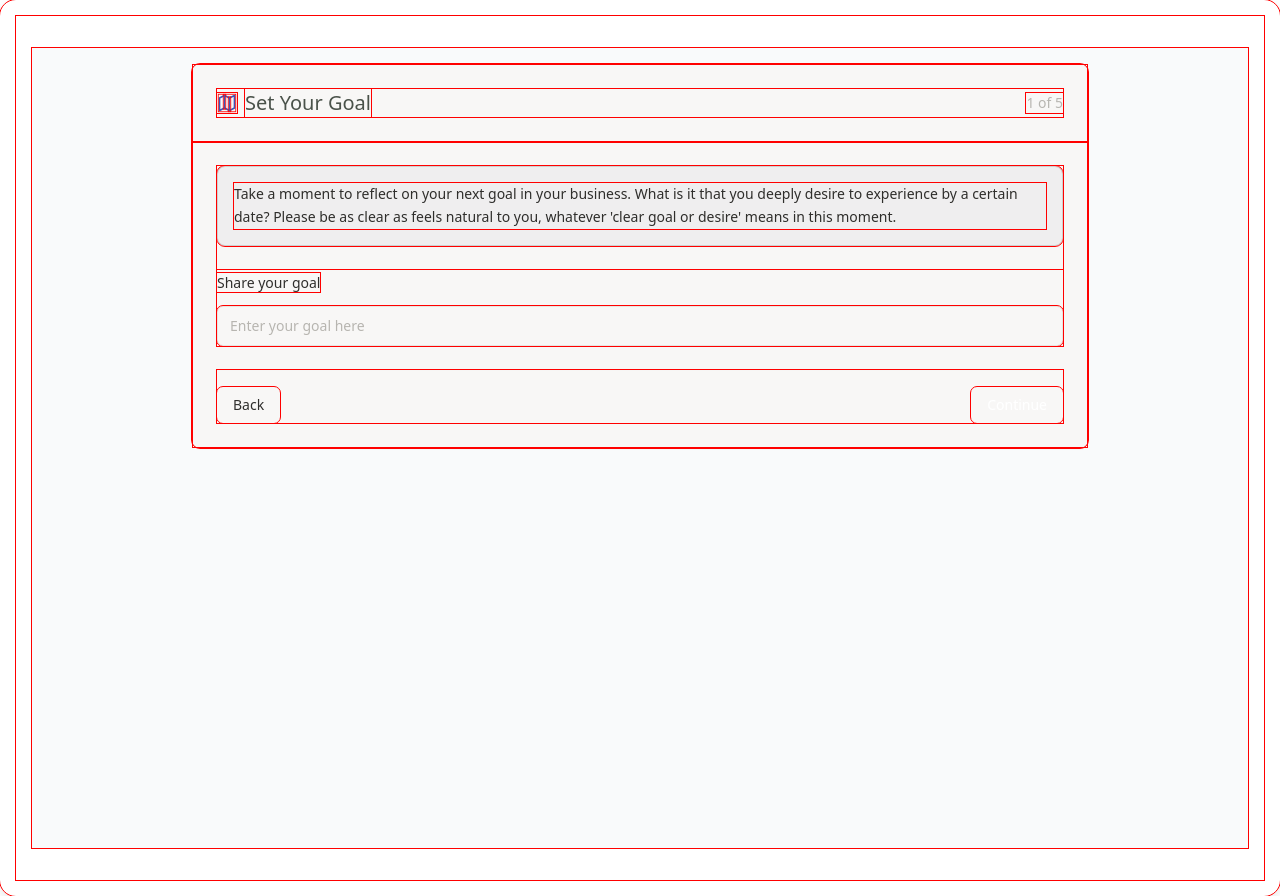
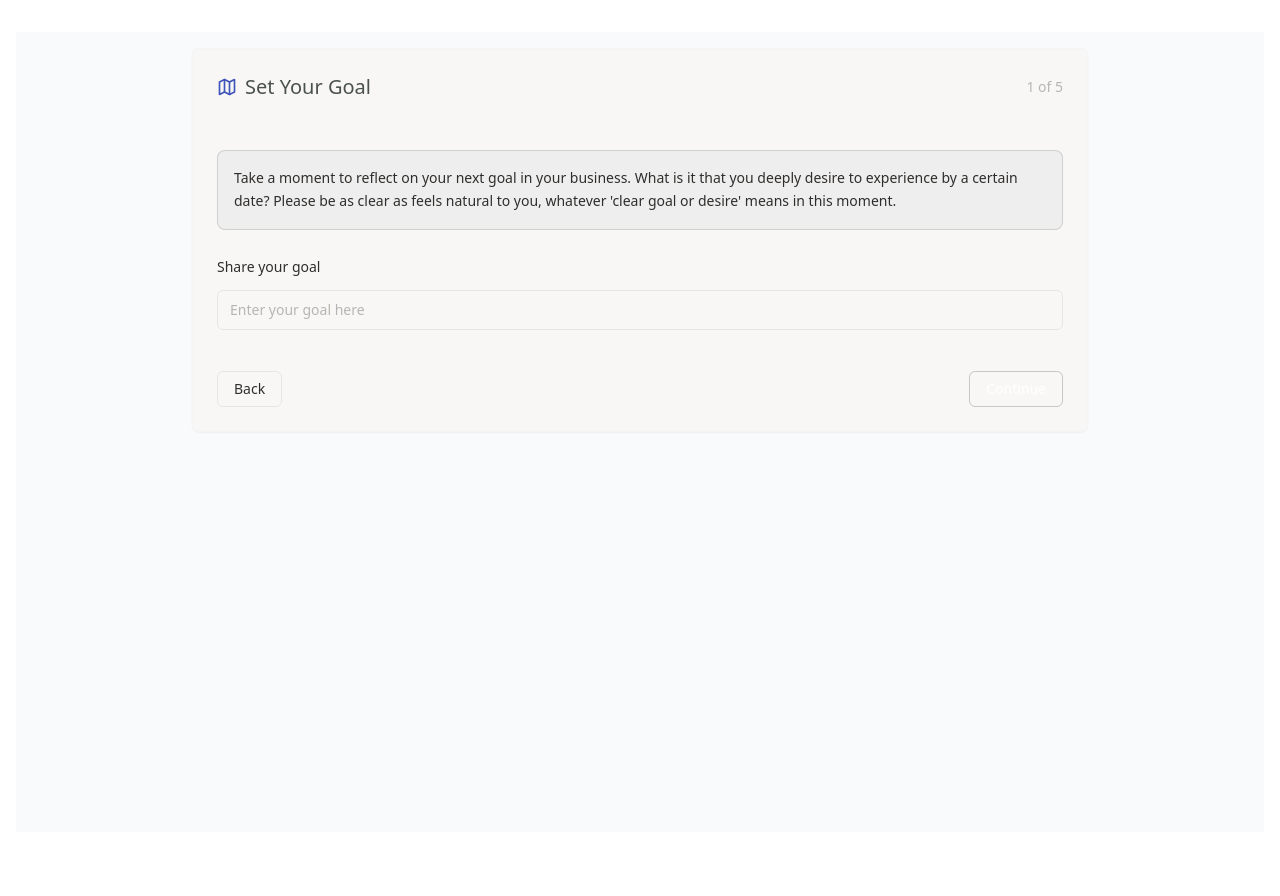
Before and after one commit to peatf/gps-live, a Next.js app: page / in a window 1280 px wide. After the commit the page ends 864 px from the top, so only its background shows below. Built offline with nearby package versions, Linux system fonts and the light colour scheme.

Commit message:
Update globals.css

```diff
--- a/src/styles/globals.css
+++ b/src/styles/globals.css
@@ -5,7 +5,7 @@
 @layer base {
   :root {
     --foreground: 30 10% 15%;
-    --popover: 0 0% 100%;
+    --popover: transparent;
     --popover-foreground: 30 10% 15%;
     --border: 30 15% 90%;
     --input: 30 15% 90%;
@@ -13,98 +13,34 @@
     --radius: 0.5rem;
   }
 
-  /* Transparent body and html */
   body, html {
-    background-color: transparent !important; /* Fully transparent */
+    background-color: transparent !important; /* Ensure full transparency */
   }
 
-  /* App container with animations and no white background */
-  .app-container {
-    backdrop-filter: blur(12px); /* Blurred background */
-    background-color: transparent !important; /* Fully transparent */
-    border-radius: 16px;
-    box-shadow: 0 4px 12px rgba(0, 0, 0, 0.1); /* Subtle shadow */
-    padding: 16px;
-    margin: 0 auto;
-    display: block; /* Adjust dynamically based on content */
-    width: 100%; /* Allow app to stretch */
-    max-width: none; /* No width constraint */
-    animation: fade-in-up 0.5s ease-out; /* Fade-in animation */
+  .app-container, .card, .form-container, .header-card, .sqs-block, .content {
+    background-color: transparent !important; /* Remove white backgrounds */
+    backdrop-filter: blur(12px); /* Optional blur */
+    box-shadow: none; /* Remove shadows */
+    animation: fade-in-up 0.8s ease-out; /* Add fade-in animation */
   }
 
-  /* Transparent cards and containers */
-  .card, .form-container, .header-card, .sqs-block, .content {
-    background-color: transparent !important; /* No background */
-    backdrop-filter: blur(8px); /* Optional blur for consistent look */
-    border: none !important; /* Remove borders */
-    box-shadow: none !important; /* Remove shadows */
-    animation: fade-in-down 0.5s ease-out; /* Fade-down animation */
-  }
-
-  /* Remove default form styling */
-  form, input, textarea, button {
-    background-color: transparent !important; /* Fully transparent */
-    border: none; /* Remove borders */
-    box-shadow: none; /* Remove shadows */
-  }
-
-  /* Styled inputs (optional) */
-  input, textarea {
+  input, textarea, button {
     background-color: transparent !important;
     border: 1px solid rgba(0, 0, 0, 0.2); /* Subtle border for usability */
     padding: 8px;
     border-radius: 4px;
   }
 
-  /* Debugging: Add outlines to visualize elements */
-  * {
-    outline: 1px solid red !important; /* Debug element boundaries */
-  }
-}
-
-/* Animations */
-@keyframes fade-in-up {
-  0% {
-    opacity: 0;
-    transform: translateY(20px);
-  }
-  100% {
-    opacity: 1;
-    transform: translateY(0);
-  }
-}
-
-@keyframes fade-in-down {
-  0% {
-    opacity: 0;
-    transform: translateY(-20px);
-  }
-  100% {
-    opacity: 1;
-    transform: translateY(0);
-  }
-}
-
-@keyframes scale-in {
-  0% {
-    opacity: 0;
-    transform: scale(0.95);
-  }
-  100% {
-    opacity: 1;
-    transform: scale(1);
-  }
-}
-
-/* Animation utility classes */
+  /* Animation classes */
   .fade-up {
-  animation: fade-in-up 0.5s ease-out;
+    animation: fade-in-up 0.8s ease-out;
   }
 
   .fade-down {
-  animation: fade-in-down 0.5s ease-out;
+    animation: fade-in-down 0.8s ease-out;
   }
 
   .scale-in {
-  animation: scale-in 0.4s ease-out;
+    animation: scale-in 0.5s ease-out;
   }
+}
```
Lines whose indentation alone changed are shown as unchanged.
